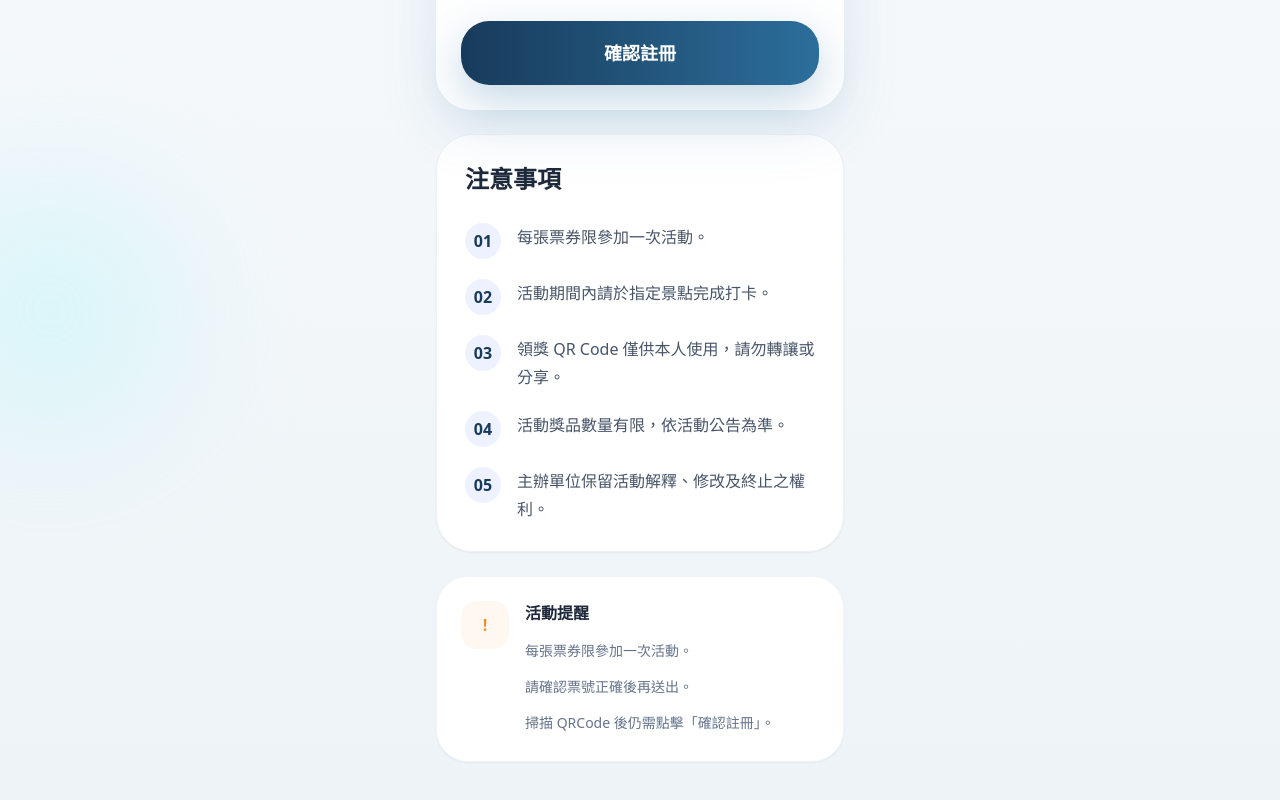
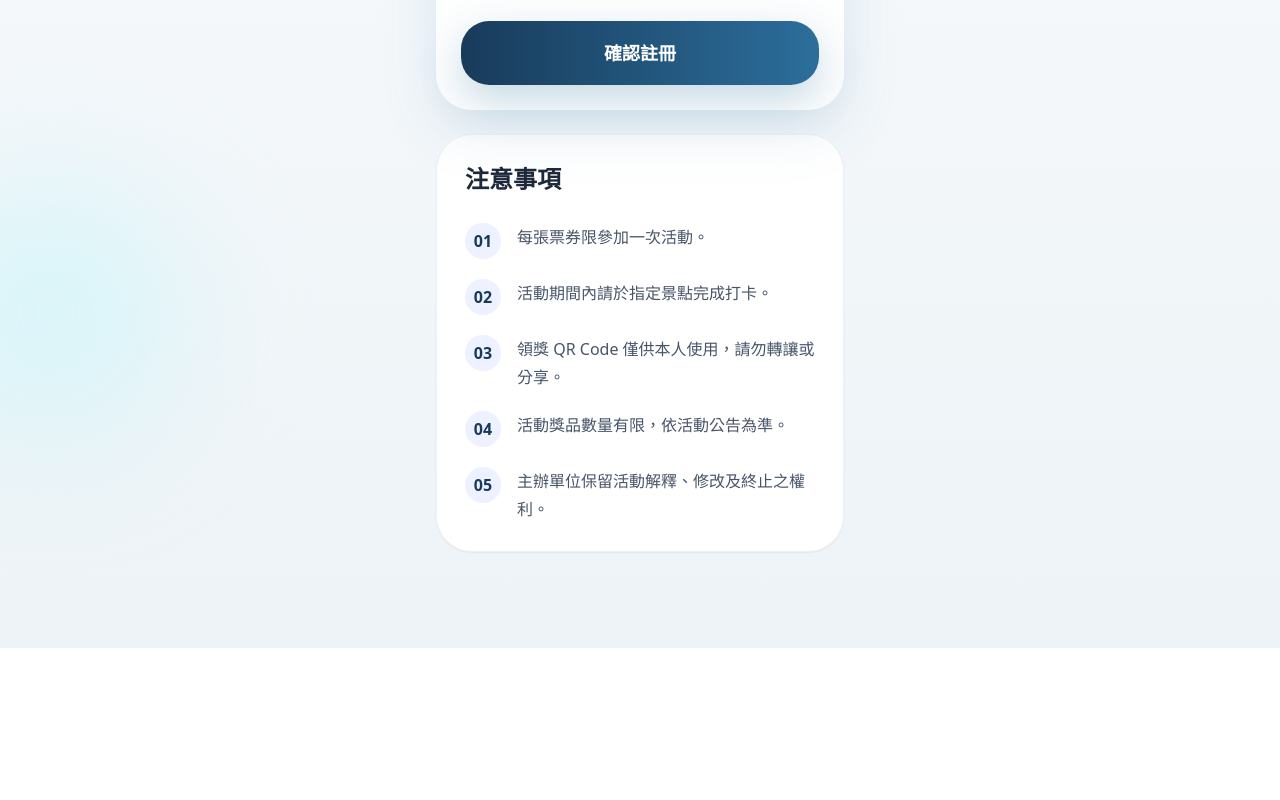
Before and after one commit to MisTPEBUS/31GoTicket, a plain HTML site: page pages/register.html in a window 1280 px wide. Shown: the part 460-1260 px from the top of the page. After the commit the page ends 1108 px from the top, so only its background shows below. Drawn offline with nearby package versions, Linux system fonts and the light colour scheme.

Commit message:
deploy: 4b6c52a5fffd093b355819b619f66fa7dc767ef9

```diff
--- a/assets/js/register.js
+++ b/assets/js/register.js
@@ -1,6 +1,8 @@
 import {
     initLiff
-} from "../liff/liff-init";
+} from "../liff/liff-init.js";
+
+
 
 const API_BASE_URL =
     "https://9f4d-59-124-220-148.ngrok-free.app";
@@ -228,14 +230,18 @@ async function init() {
                         profile.userId,
 
                     Name:
-                        profile.name,
+                        document.getElementById(
+                            "name"
+                        ).value.trim(),
 
                     OrderNo:
-                        "PO-" + document.getElementById(
-                            "ticketNoInput"
+                        document.getElementById(
+                            "orderNo"
                         ).value.trim() ?? "",
                     TicketNo:
-                        "",
+                        document.getElementById(
+                            "ticketNo"
+                        ).value.trim() ?? z,
 
                     CampaignId:
                         "2750ef49-8292-42fa-9660-273c46678aad"
@@ -247,7 +253,7 @@ async function init() {
 
                     const registerResponse =
                         await fetch(
-                            `${API_BASE_URL}/api/activityx/register`,
+                            `${API_BASE_URL}/api/activity/register`,
                             {
                                 method: "POST",
 
--- a/pages/register.html
+++ b/pages/register.html
@@ -513,73 +513,7 @@
 
         </section>
 
-        <section class="
-            mt-6
-            rounded-[32px]
-            bg-white
-            border
-            border-slate-100
-            p-6
-            shadow-sm
-        ">
 
-            <div class="
-                flex
-                items-start
-                gap-4
-            ">
-
-                <div class="
-                    shrink-0
-                    w-12
-                    h-12
-                    rounded-2xl
-                    bg-[#FFF8F0]
-                    flex
-                    items-center
-                    justify-center
-                    text-[#F28C28]
-                    font-black
-                ">
-                    !
-                </div>
-
-                <div>
-
-                    <h2 class="
-                        font-black
-                        text-slate-800
-                    ">
-                        活動提醒
-                    </h2>
-
-                    <ul class="
-                        mt-3
-                        space-y-2
-                        text-sm
-                        leading-7
-                        text-slate-500
-                    ">
-
-                        <li>
-                            每張票券限參加一次活動。
-                        </li>
-
-                        <li>
-                            請確認票號正確後再送出。
-                        </li>
-
-                        <li>
-                            掃描 QRCode 後仍需點擊「確認註冊」。
-                        </li>
-
-                    </ul>
-
-                </div>
-
-            </div>
-
-        </section>
 
     </main>
 
```
